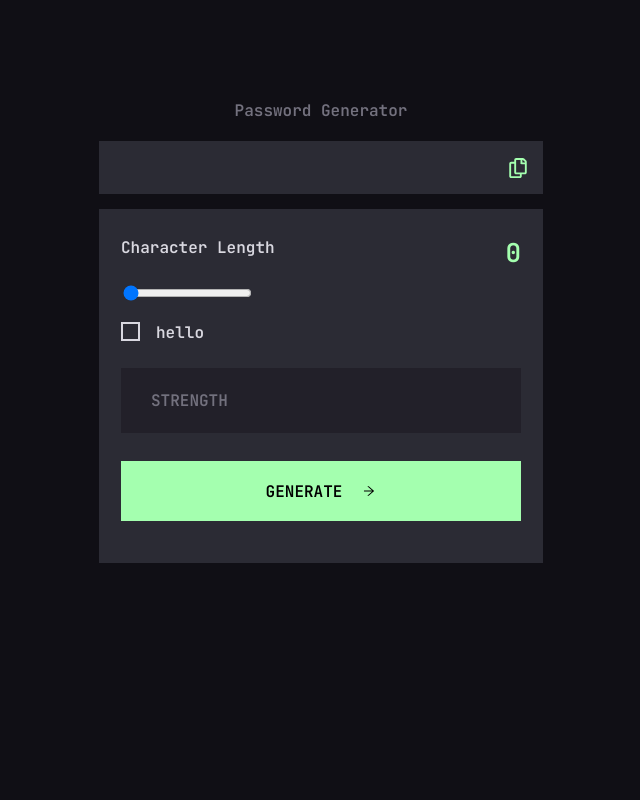
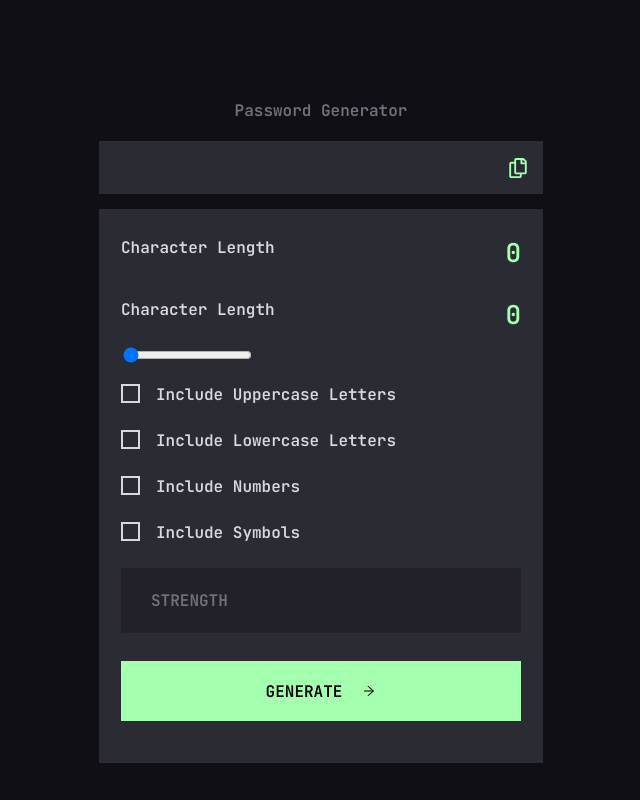
Before and after one commit to csandoval18/password-generator, a React (Create React App) app: page / in a window 1280 px wide. Shown: the whole page, without its empty margins (319-959 px from the left). Built offline with nearby package versions, Linux system fonts and the light colour scheme.

Commit message:
fixed issue with radio buttons checking when clicked outside box and began implementing reactivity for character length text

```diff
--- a/src/App.scss
+++ b/src/App.scss
@@ -149,15 +149,16 @@ body {
     }
   }
 
-  /* Hide the browser's default checkbox */
-  input {
+  input[type="checkbox"] {
     position: absolute;
     opacity: 0;
     cursor: pointer;
     height: 16px;
     left: 0;
+    margin: 0;
     top: 0;
     width: 16px;
+    z-index: 1;
   }
 
   .checkbox {
@@ -165,18 +166,15 @@ body {
     top: 0;
   }
 
-  /* When the checkbox is checked, add a blue background */
   input:checked ~ .checkmark {
     background-color: $main;
 
-    /* Show the checkmark when checked */
     &:after {
       display: block;
     }
   }
 
-  /* Style the checkmark/indicator */
-  .checkmark:before {
+  .checkmark:after {
     border: solid salmon;
     border-width: 0 4px 4px 0;
     content: "";
@@ -214,6 +212,10 @@ body {
   margin-bottom: 30px;
   width: 100%;
 
+  &:hover {
+    background-color: $white;
+  }
+
   svg {
     font-size: 14px;
     margin-left: 20px;
--- a/src/App.tsx
+++ b/src/App.tsx
@@ -23,7 +23,10 @@ function App() {
 
           <RangeInput />
 
-          <Checkbox labelText="hello"/>
+          <Checkbox labelText="Include Uppercase Letters"/>
+          <Checkbox labelText="Include Lowercase Letters"/>
+          <Checkbox labelText="Include Numbers"/>
+          <Checkbox labelText="Include Symbols"/>
 
           <div className="strength-wrapper">
             <div className="label">STRENGTH</div>
--- a/src/components/Checkbox.tsx
+++ b/src/components/Checkbox.tsx
@@ -1,21 +1,28 @@
-import React, { useState } from 'react'
+import React, { useState } from "react";
 
 interface CheckboxProps {
-  labelText: string
+  labelText: string;
 }
 
 const Checkbox: React.FC<CheckboxProps> = (props: CheckboxProps) => {
-  const [check, setCheck] = useState(false)
+  const [check, setCheck] = useState(false);
 
   return (
-    <div className="checkbox">
-      <label className="container">
+    <div className="">
+      <div className="container">
         <p>{props.labelText}</p>
-        <input type="checkbox" checked={check} onClick={() => setCheck(!check)}/>
+        <input
+          type="checkbox"
+          checked={check}
+          onClick={() => {
+            setCheck(!check);
+            console.log("clicked")
+          }}
+        />
         <span className="checkmark"></span>
-      </label>
+      </div>
     </div>
   );
-}
+};
 
-export default Checkbox
+export default Checkbox;
--- a/src/components/RangeInput.tsx
+++ b/src/components/RangeInput.tsx
@@ -4,8 +4,14 @@ interface RangeInputProps {}
 
 const RangeInput: React.FC<RangeInputProps> = () => {
   const [percent, setPercent] = useState<number>(0);
-  console.log(percent)
+  console.log(percent);
   return (
+    <>
+      <div className="row-space-between">
+        <p>Character Length</p>
+        <span className="count">0</span>
+      </div>
+
       <div className="range-input">
         <input
           type="range"
@@ -16,6 +22,7 @@ const RangeInput: React.FC<RangeInputProps> = () => {
           onChange={(e) => setPercent(+e.target.value)}
         />
       </div>
+    </>
   );
 };
 
```
Lines whose indentation alone changed are shown as unchanged.
